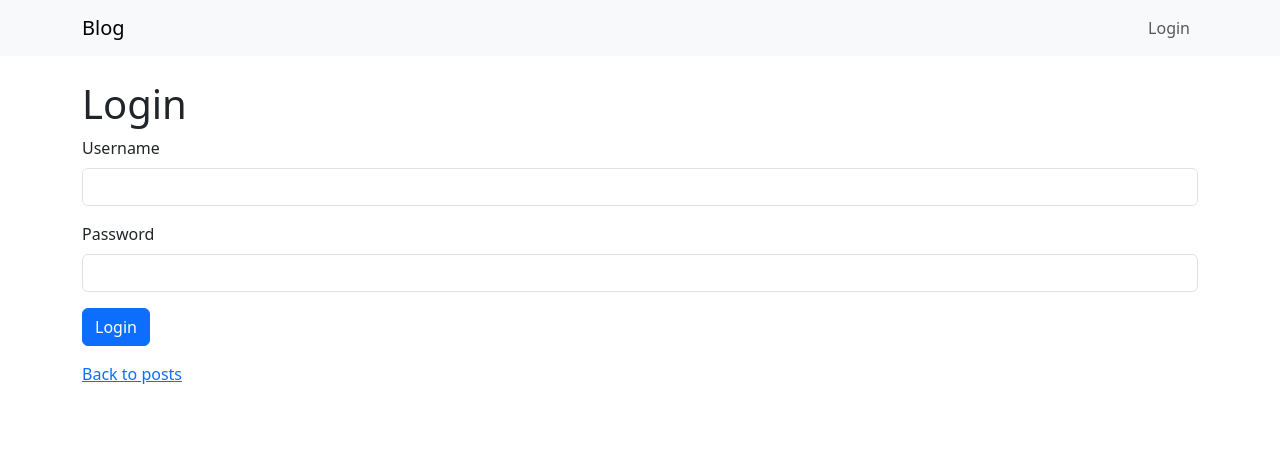
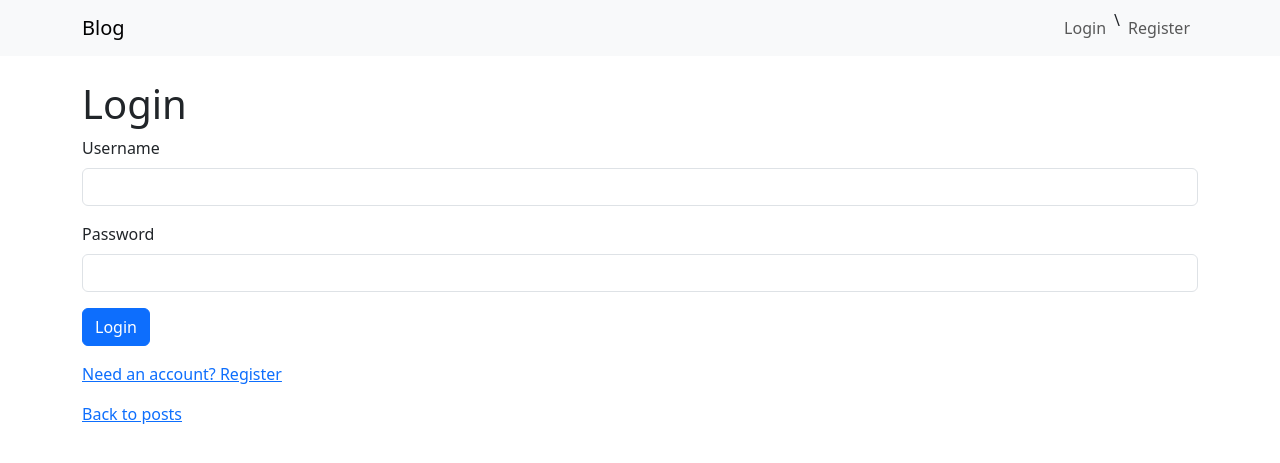
Before and after one commit to prameshk7/INGProjects, a Django app: page /login/ in a window 1280 px wide. Shown: the top 463 px of the page. Run offline with Django 5.2, Linux system fonts and the light colour scheme.

Commit message:
Created registration templates fro blogapp

```diff
--- a/Allprojects/blogapp/templates/base.html
+++ b/Allprojects/blogapp/templates/base.html
@@ -15,7 +15,8 @@
                     <a class="nav-link" href="{% url 'create' %}">New Post</a>
                     <a class="nav-link" href="{% url 'logout' %}">Logout</a>
                 {% else %}
-                    <a class="nav-link" href="{% url 'login' %}">Login</a>
+                    <a class="nav-link" href="{% url 'login' %}">Login</a>\
+                    <a class="nav-link" href="{% url 'register' %}">Register</a>
                 {% endif %}
             </div>
         </div>
--- a/Allprojects/blogapp/templates/login.html
+++ b/Allprojects/blogapp/templates/login.html
@@ -19,5 +19,6 @@
         </div>
         <button type="submit" class="btn btn-primary">Login</button>
     </form>
-    <p class="mt-3"><a href="{% url 'list' %}">Back to posts</a></p>
+    <p class="mt-3"><a href="{% url 'register' %}">Need an account? Register</a></p>
+    <p><a href="{% url 'list' %}">Back to posts</a></p>
 {% endblock %}
--- a/Allprojects/blogapp/urls.py
+++ b/Allprojects/blogapp/urls.py
@@ -9,4 +9,5 @@ urlpatterns = [
     path('post/<int:id>/delete/', views.post_delete, name='delete'),
     path('login/', views.user_login, name='login'),
     path('logout/', views.user_logout, name='logout'),
+    path('register/', views.user_register, name='register'),
 ]
```
Also changed, not shown: Allprojects/blogapp/templates/register.html (added, +11 -0 lines).
